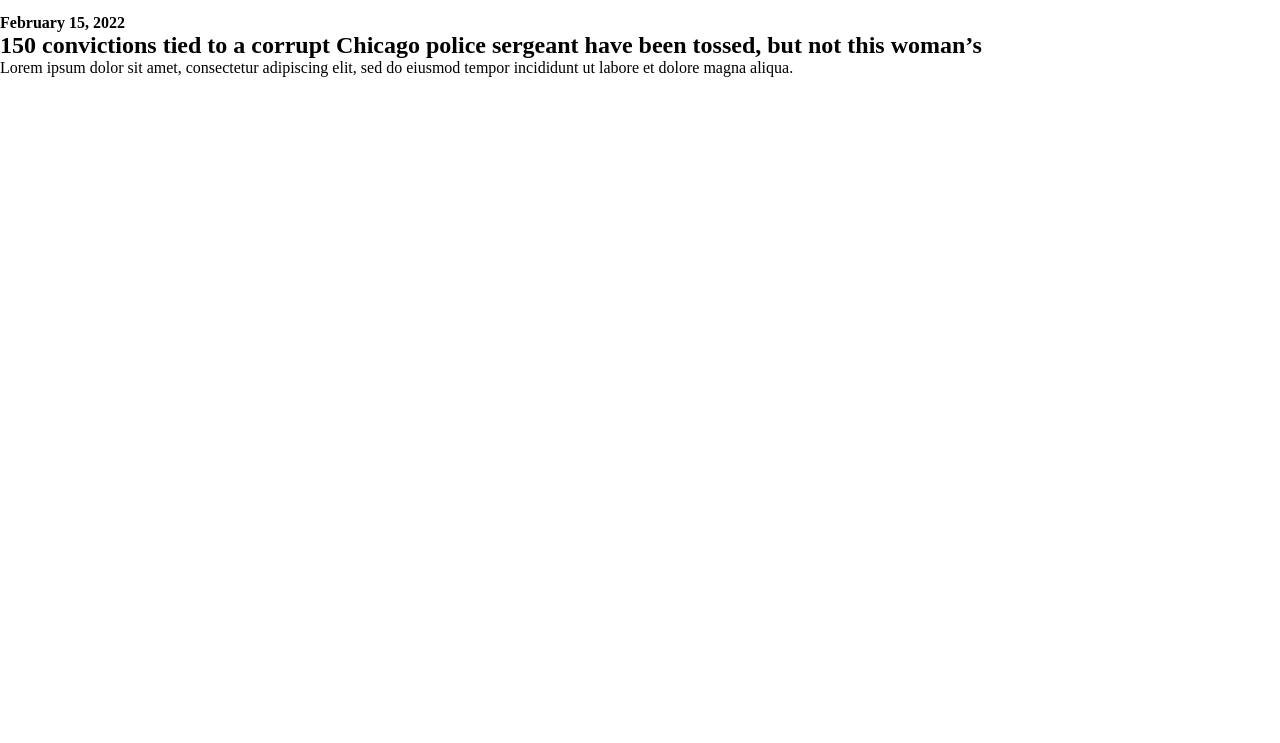
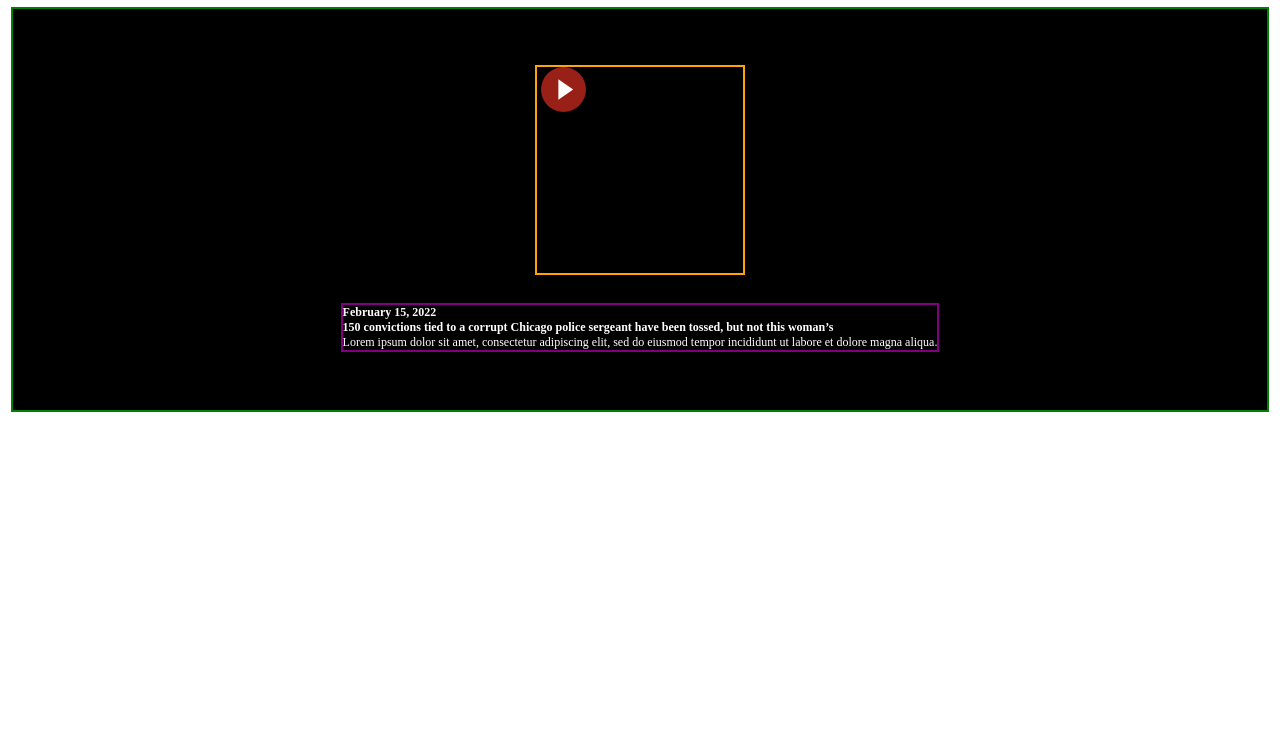
Before and after one commit to jhontiveros/wbez, a plain HTML site: page audio-first2/index.html in a window 1280 px wide. Shown: the part 57-800 px from the top of the page. Drawn offline with Linux system fonts and the light colour scheme; a web font is replaced by a local one.

Commit message:
CSS additions

```diff
--- a/audio-first2/index.html
+++ b/audio-first2/index.html
@@ -22,9 +22,10 @@
     <main>
         <section class="player">
             <div class="player-container">
+                <div class="background-img"></div>
                 <div class="lead-image">
                     <img src="#" alt="">
-                    <img id="playBtn" src="#" alt="">
+                    <img id="playBtn" src="media/play-2.svg" alt="">
                     <img id="pauseBtn" src="#" alt="">
                 </div>
                 <div class="content-container">
--- a/audio-first2/style.css
+++ b/audio-first2/style.css
@@ -76,3 +76,34 @@ nav {
 
     color: #F3F3F3;
 }
+
+.player-container {
+    border: 2px solid green;
+    margin: .7em;
+    height: 405px;
+
+    display: flex;
+    flex-direction: column;
+    justify-content: center;
+    align-items:center ;
+
+    background-color: var(--color-blk);
+}
+
+.lead-image {
+    border: 2px solid orange;
+    height: 210px;
+    width: 210px;
+
+    margin-top: 27px;
+}
+
+.content-container {
+    border: 2px solid purple;
+    margin: 28px 12px 28px 12px
+}
+
+.content-container h2, h4, p {
+    font-size: 12px !important;
+    color: var(--color-title);
+}
```
Also changed, not shown: audio-first2/media/pause.svg (deleted), audio-first2/media/play-2.svg (added).
